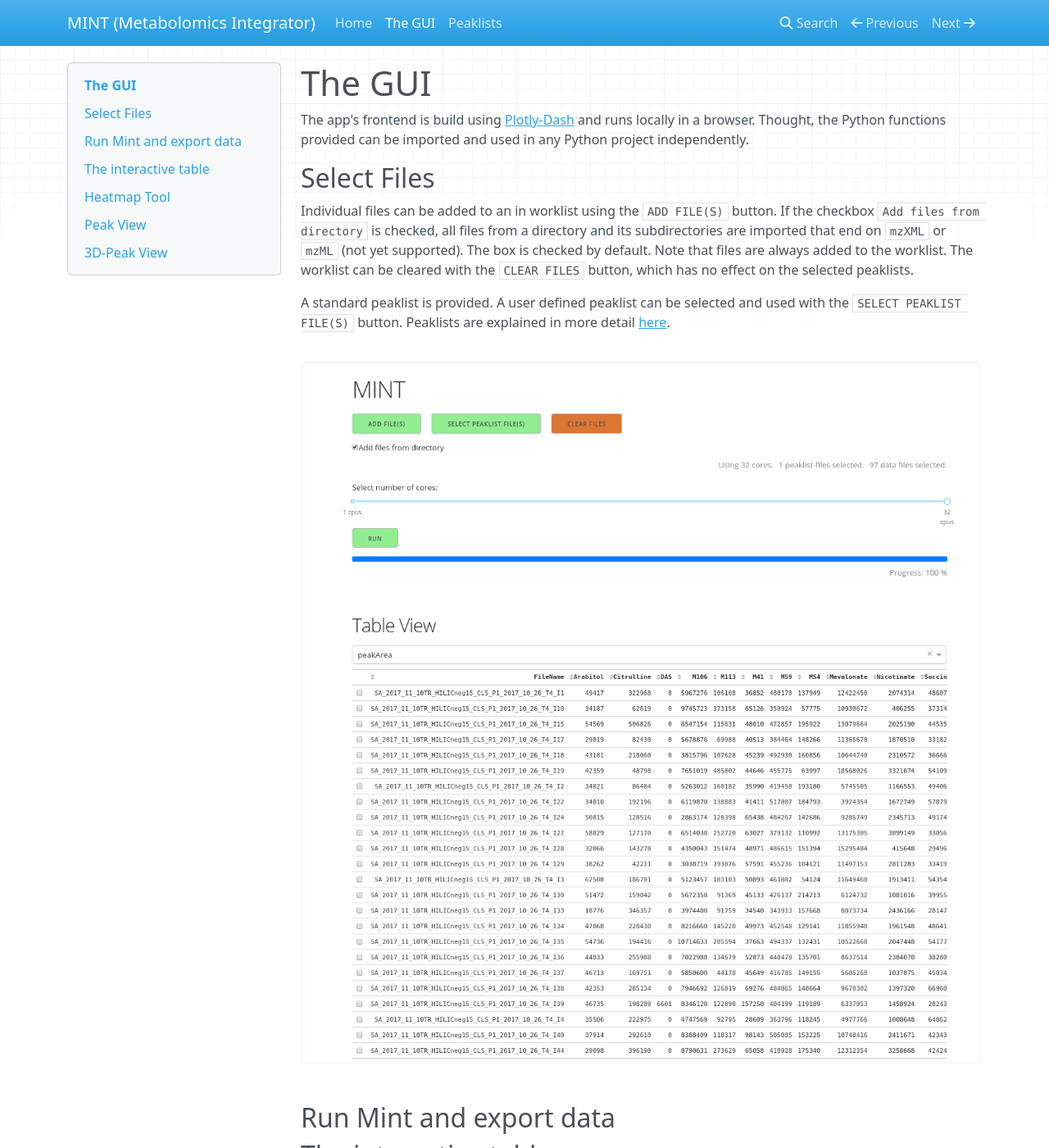
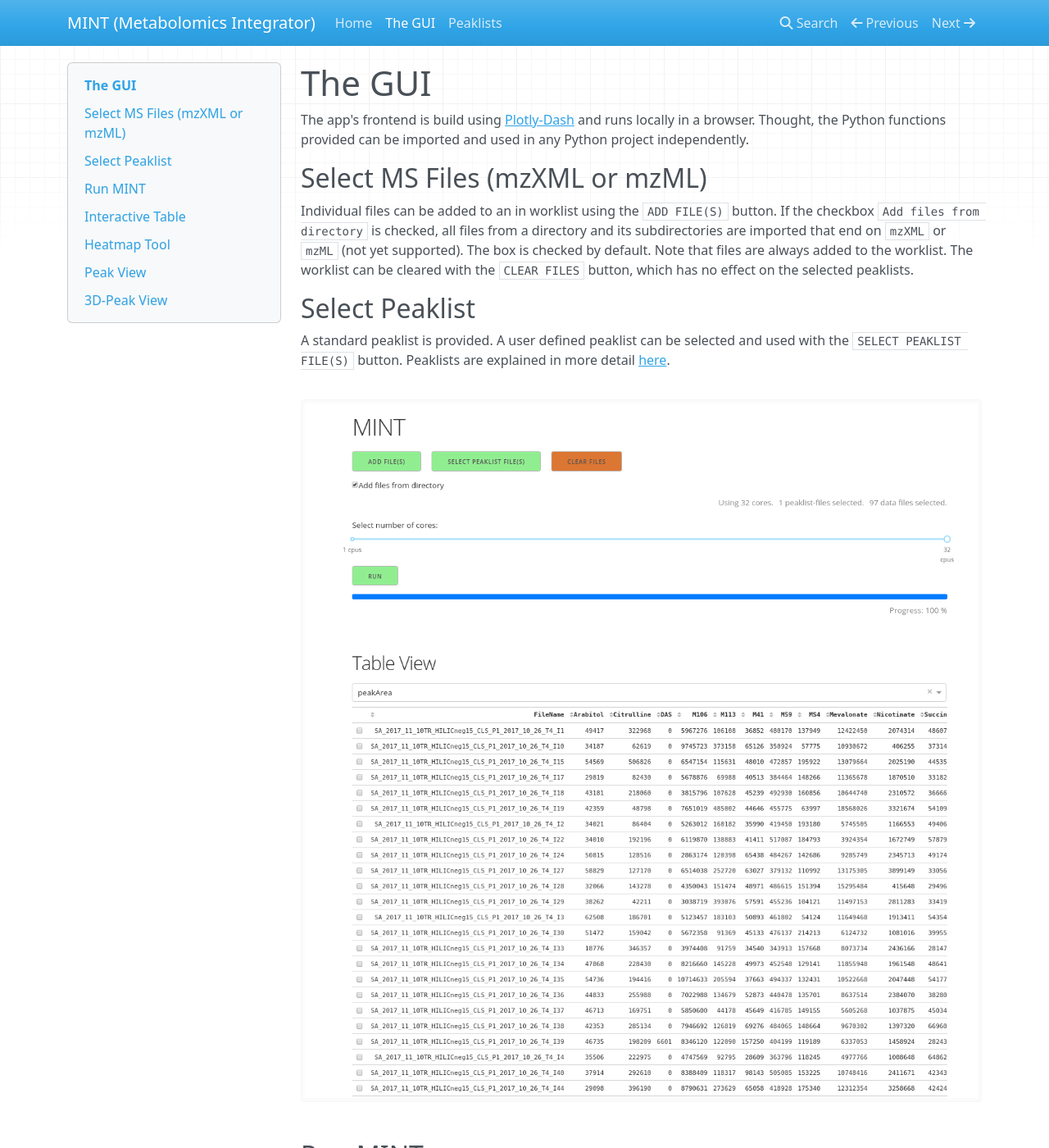
Before and after one commit to LewisResearchGroup/ms-mint, an MkDocs documentation site: the page built from docs/gui.md, in a window 1280 px wide and 1400 px high. Shown: the whole window at 82% size. Built offline with MkDocs 1.6.1, drawn with Linux system fonts in a browser that asks for light colours; nearby versions of some CDN libraries; some of the changed text lies outside the part shown.

```diff
--- a/docs/gui.md
+++ b/docs/gui.md
@@ -1,24 +1,30 @@
-
 # The GUI
 The app's frontend is build using [Plotly-Dash](https://plot.ly/dash/) and runs locally in a browser. Thought, the Python functions provided can be imported and used in any Python project independently.
 
-## Select Files
+
+## Select MS Files (mzXML or mzML)
 Individual files can be added to an in worklist using the `ADD FILE(S)` button. If the checkbox `Add files from directory` is checked, all files from a directory and its subdirectories are imported that end on `mzXML` or `mzML` (not yet supported). The box is checked by default. Note that files are always added to the worklist. The worklist can be cleared with the `CLEAR FILES` button, which has no effect on the selected peaklists.
 
+
+## Select Peaklist
 A standard peaklist is provided. A user defined peaklist can be selected and used with the `SELECT PEAKLIST FILE(S)` button. Peaklists are explained in more detail [here](peaklists.md).
 
 ![Demo Image](./image/mint1.png "Demo image")
 
-## Run Mint and export data
 
-## The interactive table
+## Run MINT
+
+
+## Interactive Table
+
 
 ## Heatmap Tool
+![Demo Image](./image/mint2.png "Demo image")
 
-![Demo Image](./image/mint2.png "Demo image")
 
 ## Peak View
 ![Demo Image](./image/mint3.png "Demo image")
 
+
 ## 3D-Peak View
 ![Demo Image](./image/mint4.png "Demo image")
```
